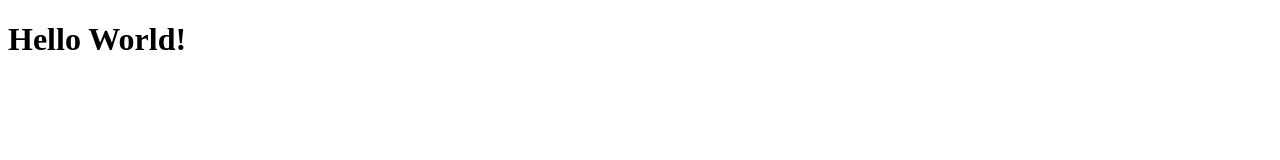
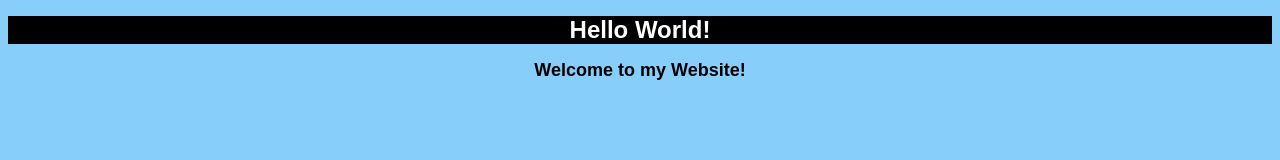
Before and after one commit to adgholson/my-personal-website, a plain HTML site: page index.html in a window 1280 px wide. Drawn offline with Linux system fonts and the light colour scheme.

Commit message:
add style.css, connect to index.html

```diff
--- a/index.html
+++ b/index.html
@@ -2,8 +2,10 @@
 <html lang="en">
   <head>
     <title>My Personal Website</title>
+    <link rel="stylesheet" href="style.css" />
   </head>
   <body>
     <h1>Hello World!</h1>
+    <h2>Welcome to my Website!</h2>
   </body>
 </html>
--- /dev/null
+++ b/style.css
@@ -0,0 +1,14 @@
+body {
+    background: lightskyblue;
+    text-align: center;
+    font-family: Arial, Helvetica, sans-serif;
+  }
+body h1 {
+    font-size: x-large;
+    color: white;
+    background-color: black;
+  }
+body h2 {
+    font-size: large;
+    color: black;
+  }
```
